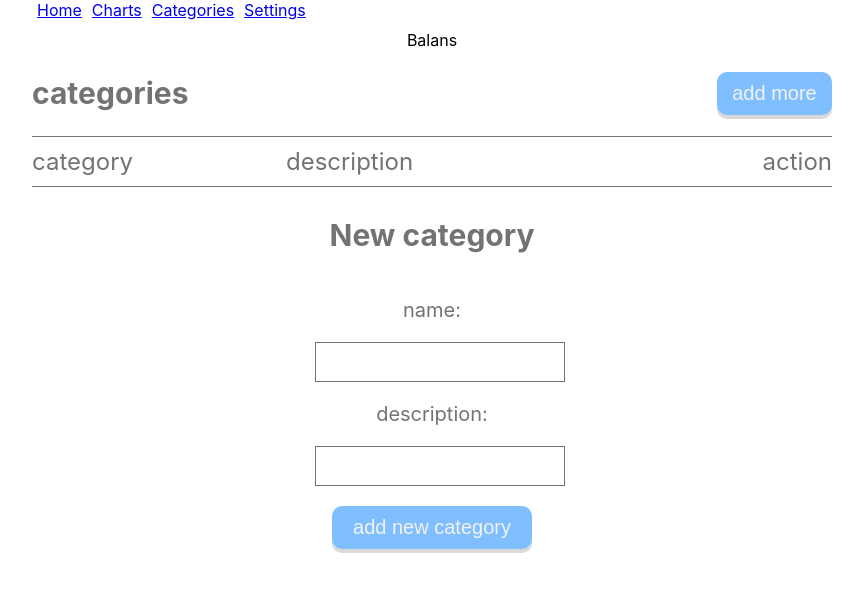
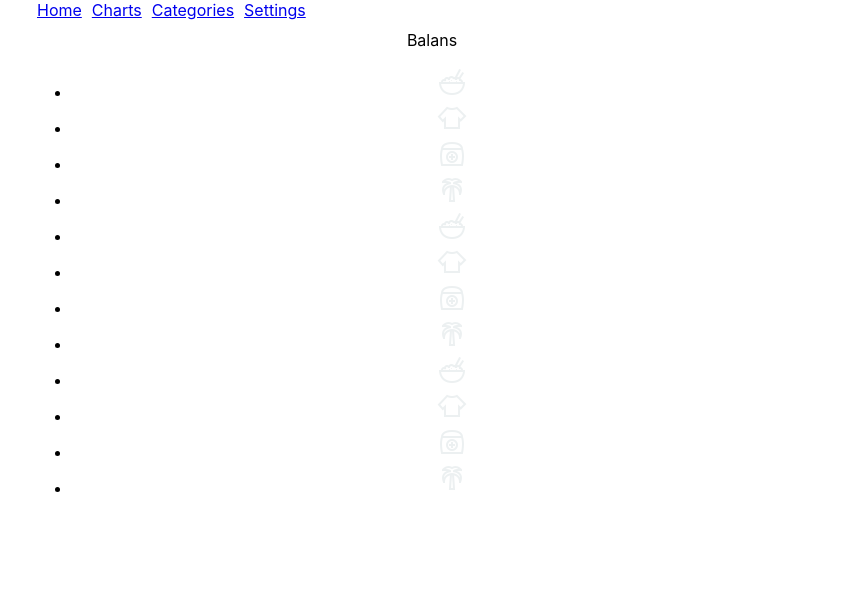
Before and after one commit to DenchikMj/project_money-tracker, a React (Create React App) app: page /categories/IconList in a window 1280 px wide. Shown: the top 592 px of the page, without its empty margins (208-1071 px from the left). Built offline with nearby package versions, Linux system fonts and the light colour scheme.

Commit message:
implemented icons selection

```diff
--- a/package.json
+++ b/package.json
@@ -3,6 +3,9 @@
   "version": "0.1.0",
   "private": true,
   "dependencies": {
+    "@fortawesome/fontawesome-svg-core": "^1.2.34",
+    "@fortawesome/free-solid-svg-icons": "^5.15.2",
+    "@fortawesome/react-fontawesome": "^0.1.14",
     "@testing-library/jest-dom": "^5.11.4",
     "@testing-library/react": "^11.1.0",
     "@testing-library/user-event": "^12.1.10",
@@ -10,6 +13,7 @@
     "react-dom": "^17.0.1",
     "react-router-dom": "^5.2.0",
     "react-scripts": "4.0.1",
+    "react-select": "^4.0.2",
     "save": "^2.4.0",
     "web-vitals": "^0.2.4"
   },
--- a/src/components/AddCategory.js
+++ b/src/components/AddCategory.js
@@ -1,24 +1,40 @@
 import React, { Component } from "react";
 import "../css/category_styles.css";
 import ic from '../icons/category/food_light.png';
+import clothes from '../icons/category/clothes_light.png';
+import medicine from '../icons/category/medicine.png';
+import rest from '../icons/category/rest_light.png';
+import IconList from './IconList';
+import { BrowserRouter as Router, Link, NavLink, Route } from "react-router-dom";
+
+
 class AddCategory extends Component {
 
     state = {
         id: '',
-       /* type: '',*/
-        icon: '', //url
+        icon: '',
         iconColor: '',
         name: '',
         description: ''
     }
 
+    getIconURL = (name) => {
+        return `../icons/category/${name}.png`;
+    }
+
     setInformation = async (e) => {
         e.preventDefault();
-        await this.setState({ name: e.target.elements.name.value });
-        await this.setState({ description: e.target.elements.description.value });
-        await this.setState({ id: Date.now()})
+        await this.setState({name: e.target.elements.name.value });
+        await this.setState({description: e.target.elements.description.value });
+        await this.setState({id: Date.now()})
+        await this.setState({icon: e.target.elements.icon.value})
+        console.log(e.target.elements.icon.value)
         /*await this.setState({ type: e.target.elements.type.value })*/
-       console.log(this.state.id);
+       /*console.log(this.state.id);*/
+      /* const cathegoryIcon = this.getIconURL('food_light');
+       console.log(cathegoryIcon);
+       await this.setState({icon: cathegoryIcon});*/
+       /*console.log(this.state.icon);*/
         this.props.addData(this.state);
         e.target.elements.name.value = '';
         e.target.elements.description.value = '';
@@ -29,7 +45,7 @@ class AddCategory extends Component {
     render() {
         return (
             <div>
-                <form className='addCategory' onSubmit={this.setInformation}>
+                <form className= 'addCategory' onSubmit={this.setInformation}>
                     <h2>New category</h2>
 
                     <div className='categoryName'>
@@ -40,7 +56,31 @@ class AddCategory extends Component {
                         <p>description:</p>
                         <input className='inpDescr' type='text' name='description' />
                     </div>
+                    <div className='categoryIcon'>
+                        <p>select icon:</p>
+                        <div className= 'iconList'>
+                            <div className='iconItem'>
 
+                                <input id='food' className='inpRadio' type="radio" name='icon' value={ic} />
+                                <label htmlFor="food"><img  className='icon' src={ic} alt="food" /></label>
+                            </div>
+                            <div className='iconItem'>
+
+                                <input id='clothes' className='inpRadio' type="radio" name='icon' value={clothes} />
+                                <label htmlFor="clothes"><img className='icon' src={clothes} alt="food" /></label>
+                            </div>
+                            <div className='iconItem'>
+
+                                <input id='medicine' className='inpRadio' type="radio" name='icon' value={medicine} />
+                                <label htmlFor="medicine"><img className='icon' src={medicine} alt="food" /></label>
+                            </div>
+                            <div className='iconItem'>
+
+                                <input id='rest'  className='inpRadio' type="radio" name='icon' value={rest} />
+                                <label htmlFor="rest"><img className='icon' src={rest} alt="food" /></label>
+                            </div>
+                        </div>
+                    </div>
                     <button type='submit' className='btnAddNew' >add new category</button>
                 </form>
             </div>
@@ -58,3 +98,38 @@ export default AddCategory;
                             <option value="charges">charges</option>
                         </select>
                     </div>*/
+
+                   /* <Link className="contactLink" to={`/contacts/${cont.firstName}`}>
+            <Contact {...cont} key={cont.firstName} />
+          </Link>*/
+
+
+
+          /*<Router>
+                        <Link className= 'linkIconList' to='/categories/iconList'>
+                            select icon
+                        </Link>
+                        <Route path="/categories/iconList" component = {IconList} />
+                    </Router>
+                    <Link className= 'linkIconList' to='/categories/iconList'>
+                            select icon
+                    </Link>*/
+
+    /*<div className= 'iconList'>
+                        <div className='iconItem'>
+                            <img className='icon' src={ic} alt="food" />
+                            <input className='inpRadio' type="radio" name='icon' value={ic} />
+                        </div>
+                        <div className='iconItem'>
+                            <img className='icon' src={clothes} alt="food" />
+                            <input className='inpRadio' type="radio" name='icon' value={clothes} />
+                        </div>
+                        <div className='iconItem'>
+                            <img className='icon' src={medicine} alt="food" />
+                            <input className='inpRadio' type="radio" name='icon' value={medicine} />
+                        </div>
+                        <div className='iconItem'>
+                            <img className='icon' src={rest} alt="food" />
+                            <input className='inpRadio' type="radio" name='icon' value={rest} />
+                        </div>
+                    </div>*/
--- a/src/components/Category.js
+++ b/src/components/Category.js
@@ -1,17 +1,17 @@
 import React, { Component } from "react";
 import "../css/category_styles.css";
-/*import ic from '../icons/category/food_light.png';*/
+import ic from '../icons/category/food_light.png';
 import menu from '../icons/menu.png';
 
 class Category extends Component {
 
 
     render() {
-
-        /*console.log (`after: ${this.props.cat.icon}`)*/
+        /*console.log (this.props.cat.icon)*/
         return (
             <div className='categoryRow'>
                 <div className='category'>
+
                     <img className='icon' src={this.props.cat.icon} alt='icon' />
                     <div className='name'>
                         <p>{this.props.cat.name}</p>
--- /dev/null
+++ b/src/components/IconList.js
@@ -0,0 +1,65 @@
+import React, { Component } from 'react';
+import "../css/category_styles.css";
+import food from '../icons/category/food_light.png';
+import clothes from '../icons/category/clothes_light.png';
+import medicine from '../icons/category/medicine.png';
+import rest from '../icons/category/rest_light.png';
+
+
+class IconList extends Component {
+
+	saveIcon = (e) => {
+		/*const name = e.getAttribute("data-icon");
+		console.log(name);*/
+		console.log('I am here' )
+	}
+
+
+
+	render(){
+		return (
+			<div className= 'iconContainer'>
+				<ul className='listIcons'>
+					<li className= 'blockIcon'>
+						<img className='icon' src={food} alt='icon' data-icon='food' onClick = {this.saveIcon} />
+					</li>
+					<li className= 'blockIcon'>
+						<img className='icon' src={clothes} alt='icon' data-icon='clothes' onClick = {this.saveIcon} />
+					</li>
+					<li className= 'blockIcon'>
+						<img className='icon' src={medicine} alt='icon' data-icon='medicine' onClick = {this.saveIcon}  />
+					</li>
+					<li className= 'blockIcon'>
+						<img className='icon' src={rest} alt='icon' data-icon='rest' onClick = {this.saveIcon}  />
+					</li>
+					<li className= 'blockIcon'>
+						<img className='icon' src={food} alt='icon' data-icon='food' onClick = {this.saveIcon}  />
+					</li>
+					<li className= 'blockIcon'>
+						<img className='icon' src={clothes} alt='icon' data-icon='clothes' onClick = {this.saveIcon}  />
+					</li>
+					<li className= 'blockIcon'>
+						<img className='icon' src={medicine} alt='icon' data-icon='medicine' onClick = {this.saveIcon}  />
+					</li>
+					<li className= 'blockIcon'>
+						<img className='icon' src={rest} alt='icon' data-icon='rest' onClick = {this.saveIcon}  />
+					</li>
+					<li className= 'blockIcon'>
+						<img className='icon' src={food} alt='icon' data-icon='food' onClick = {this.saveIcon}  />
+					</li>
+					<li className= 'blockIcon'>
+						<img className='icon' src={clothes} alt='icon' data-icon='clothes' onClick = {this.saveIcon}  />
+					</li>
+					<li className= 'blockIcon'>
+						<img className='icon' src={medicine} alt='icon' data-icon='medicine' onClick = {this.saveIcon}  />
+					</li>
+					<li className= 'blockIcon'>
+						<img className='icon' src={rest} alt='icon' data-icon='rest' onClick = {this.saveIcon}  />
+					</li>
+				</ul>
+			</div>
+			)
+	}
+}
+
+export default IconList;
--- a/src/components/Main.js
+++ b/src/components/Main.js
@@ -1,6 +1,7 @@
 import React, { Component } from 'react';
 import Charts from './Charts';
 import ShowCategoryPage from './ShowCategoryPage';
+import IconList from './IconList';
 import Settings from './Settings';
 import TabSwich from './TabSwich';
 import Balans from './Balans';
@@ -44,9 +45,20 @@ class Main extends Component {
                         <Route path="/charts">
                             <Charts />
                         </Route>
-                        <Route path="/categories">
+                        <Route path="/categories" exact>
                             <ShowCategoryPage />
                         </Route>
+
+                        <Route path="/categories/IconList" exact>
+                            <IconList />
+                        </Route>
+
+
+
+
+
+
+
                         <Route path="/settings">
                             <Settings />
                         </Route>
--- a/src/components/ShowCategoryPage.js
+++ b/src/components/ShowCategoryPage.js
@@ -4,6 +4,7 @@ import Category from './Category.js';
 import CategoruPageHeader from './CategoryPageHeader';
 import CategoryTableTitle from './CategoryTableTitle';
 import AddCategory from './AddCategory';
+import { BrowserRouter as Router, Link, NavLink, Route } from "react-router-dom";
 
 
 class ShowCategoryPage extends Component {
@@ -18,7 +19,7 @@ class ShowCategoryPage extends Component {
         const local=window.localStorage;
         const table = JSON.stringify (this.state.categories);
         localStorage.setItem('categoryTable', table);
-        console.log(local);
+
     }
 
     updateDataFromStorage = () => {
--- a/src/css/category_styles.css
+++ b/src/css/category_styles.css
@@ -1,7 +1,8 @@
 .categoryRow,
 .pageHeader,
 .titleRow,
-.addCategory {
+.addCategory,
+.iconList {
 	width: 800px;
 	margin: 0 auto;
 	padding: 5px 0;
@@ -58,13 +59,13 @@
 	align-items: center;
 }
 
-.icon{
+/*.icon{
 	width: 40px;
 	height: 40px;
 	padding: 2px;
 	background-color: pink;
 	border-radius: 50%;
-}
+}*/
 
 .name{
 	padding-left: 20px;
@@ -136,3 +137,76 @@
 .btnAddNew{
 	margin-top: 20px;
 }
+
+/*.iconContainer{
+	width: 200px;
+	margin: 0 auto;
+	padding: 5px 0;
+	display: flex;
+}
+.listIcons{
+	width: 100%;
+	margin: 0 auto;
+	display: flex;
+	flex-wrap: wrap;
+}
+.blockIcon{
+	display: flex;
+	justify-content: center;
+	align-items: center;
+	box-sizing: border-box;
+	width: 25%;
+}*/
+
+.iconList{
+
+}
+
+.iconItem{
+	display: flex;
+	justify-content: center;
+	align-items: center;
+	position: relative;
+}
+.iconItem input{
+	display: none;
+	margin: 0;
+	padding: 0;
+}
+
+.iconItem label{
+	width: 40px;
+	height: 40px;
+	padding: 2px;
+	background-color: pink;
+	border-radius: 50%;
+}
+
+.iconItem input[type=radio]:checked + label{
+	background-color: red;
+}
+/*.icon{
+	width: 40px;
+	height: 40px;
+	padding: 2px;
+	background-color: pink;
+	border-radius: 50%;
+
+}
+.icon:active{
+	border:1px solid #000;
+}*/
+
+/*.inpRadio{
+	position: absolute;
+	width: 30px;
+	height: 30px;
+	top: 5px;
+	right: 5px;
+	opacity: 0;
+	z-index: 2;
+}*/
+
+/*#food{
+	display: none;
+}*/
```
Also changed, not shown: 2 other files (tests, documents, lock files or other folders).
